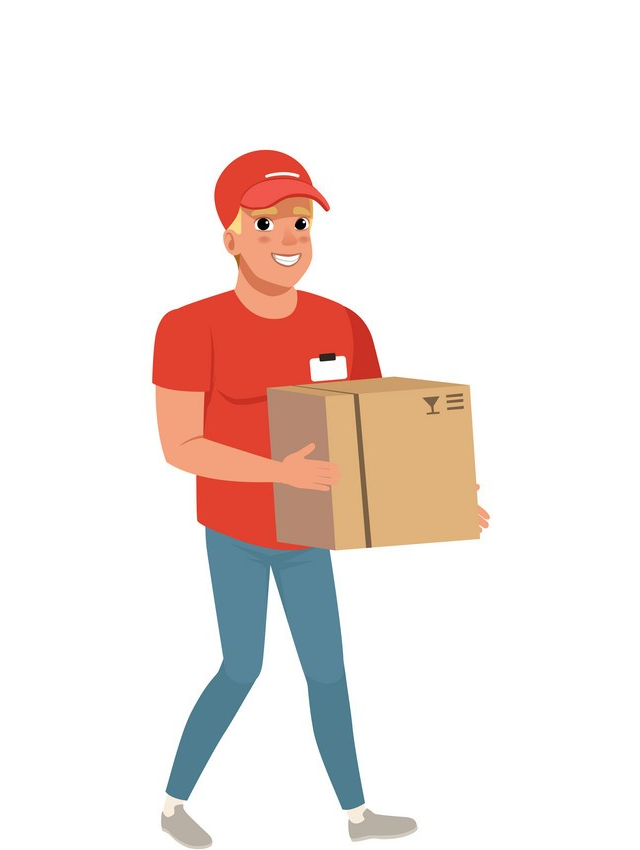
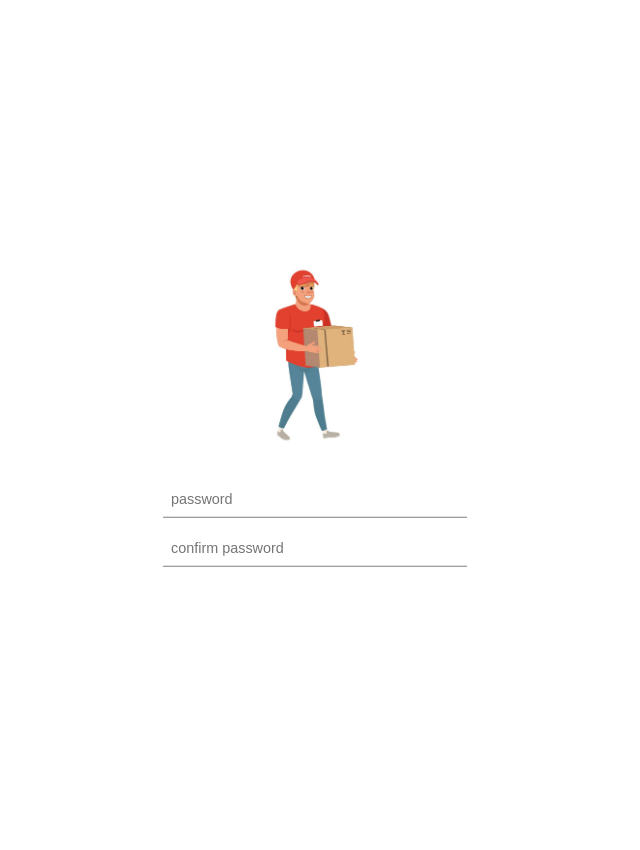
Before and after one commit to codeddave/let-it-go-web, a React (Create React App) app: page /reset-password in a window 1280 px wide. Shown: the top 850 px of the page, without its empty margins (325-965 px from the left). After the commit the page ends 800 px from the top, so only its background shows below. Built offline with nearby package versions, Linux system fonts and the light colour scheme.

Commit message:
updated reset page styling

```diff
--- a/src/pages/ResetPassword.css
+++ b/src/pages/ResetPassword.css
@@ -1,5 +1,8 @@
 .reset-page {
-  width: 100%;
+  position: absolute;
+  top: 50%;
+  left: 50%;
+  transform: translate(-50%, -50%);
 }
 .reset-form {
   display: flex;
@@ -18,3 +21,6 @@
   border-bottom: 0.1px solid rgb(129, 125, 125);
   cursor: pointer;
 }
+.logo {
+  width: 15rem;
+}
```
